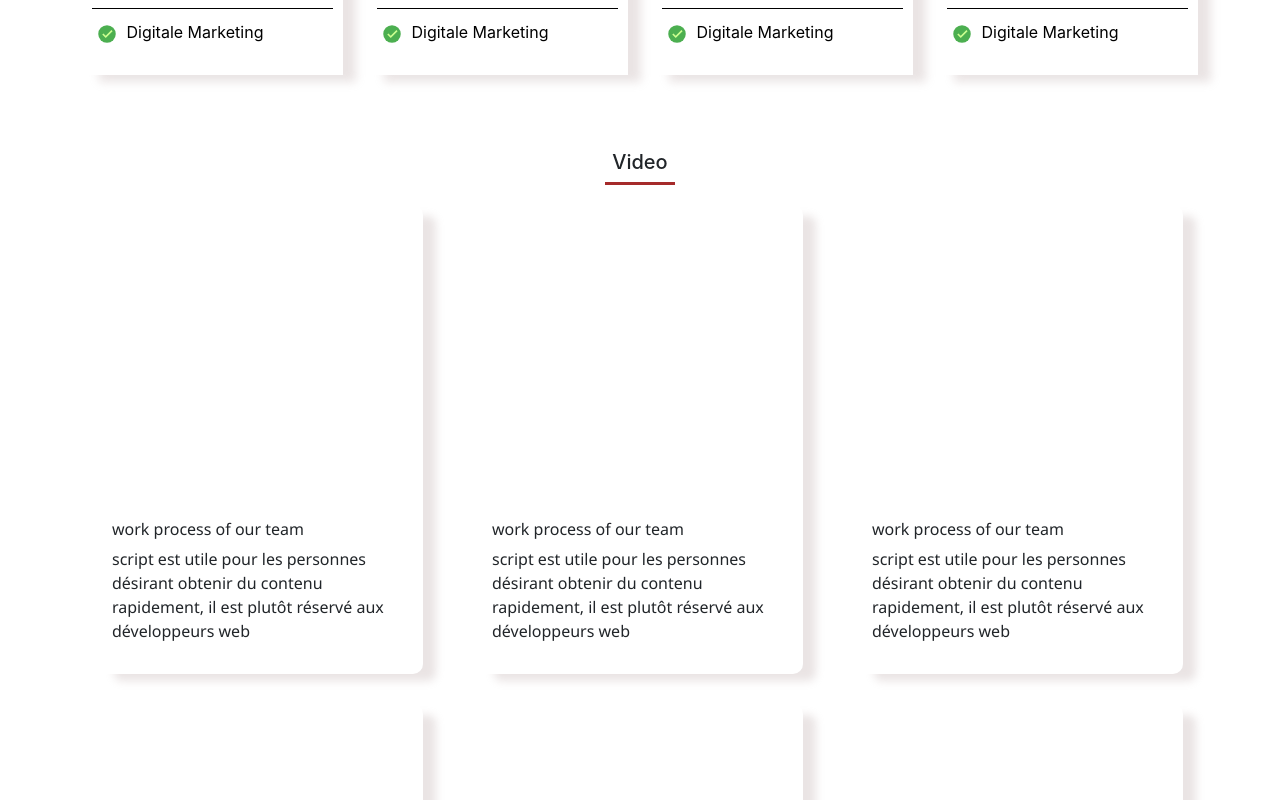
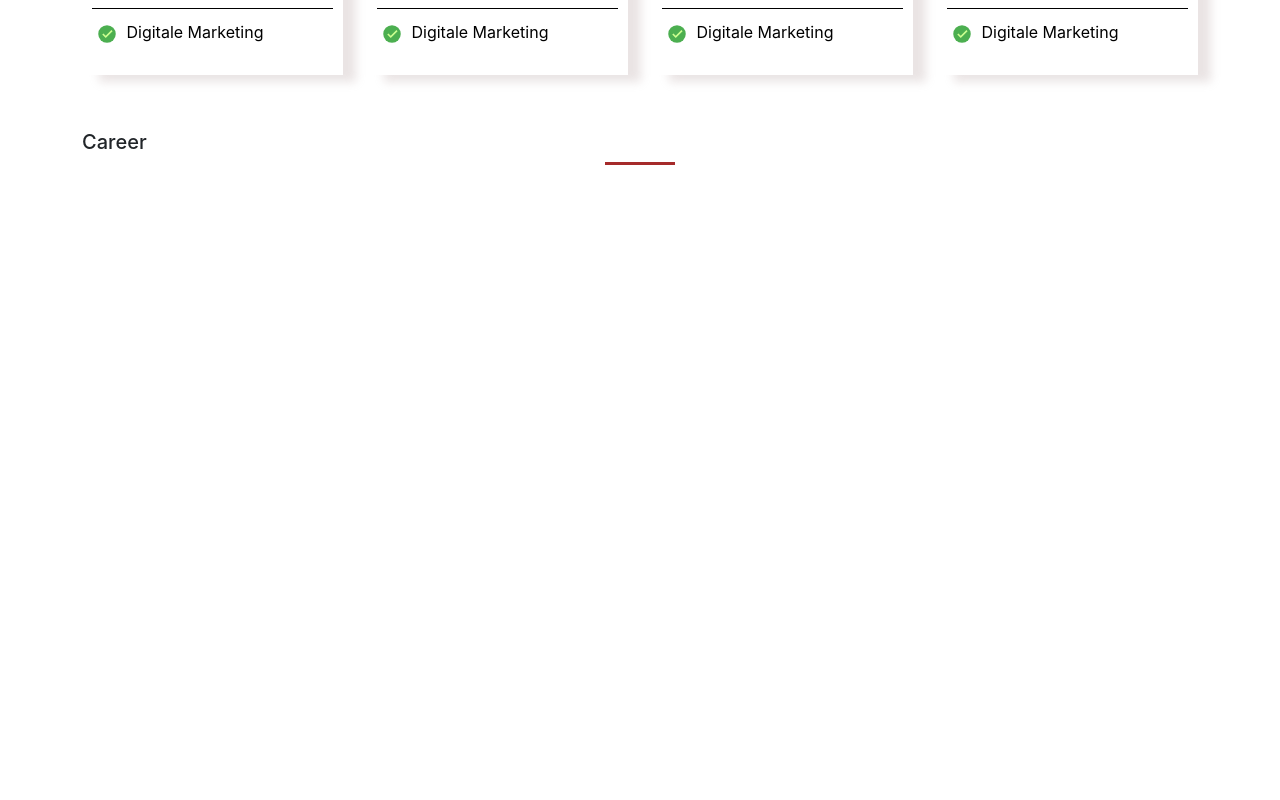
Before and after one commit to alaodriss/React_Company_portfolio_website_, a React (Create React App) app: page / in a window 1280 px wide. Shown: the part 2540-3340 px from the top of the page. Built offline with nearby package versions, Linux system fonts and the light colour scheme; no server answers.

Commit message:
HTTP Request to Get API Data with fetch and used hook

```diff
--- a/src/ components/About/About.css
+++ b/src/ components/About/About.css
@@ -5,6 +5,10 @@
   .about-section {
     height: auto;
   }
+  .about-image img {
+  display: none;
+  }
+
 }
 
 .about-image img {
--- /dev/null
+++ b/src/ components/Faq/Career.css
@@ -0,0 +1,3 @@
+.career{
+height: 900px;
+}
--- /dev/null
+++ b/src/ components/Faq/Career.js
@@ -0,0 +1,41 @@
+import React, { useEffect, useState } from "react";
+import "./Career.css";
+const Career = () => {
+  const url = "https://jsonplaceholder.typicode.com/posts";
+
+  const [data, setData] = useState([]);
+
+  const loadPostData = () => {
+    fetch(url, {
+      method: "GET",
+    })
+      .then((res) => res.json())
+      .then((result) => {
+        if(result){
+            setData(result)
+            console.log(result);
+        }
+      })
+      .catch((err) => {
+        console.log(err);
+      });
+  };
+
+  useEffect(()=> {
+    loadPostData()
+  },[])
+
+  return (
+    <div className="container career">
+      <div className="career-title">
+        <h5> Career</h5>
+        <span className="line"></span>
+      </div>
+      <div className="row">
+
+      </div>
+    </div>
+  );
+};
+
+export default Career;
--- a/src/App.js
+++ b/src/App.js
@@ -6,11 +6,12 @@ import Service from "./ components/Service/Service";
 import Testimonial from "./ components/Testimonial/Testimonial";
 import Subscription from "./ components/Subscription/Subscription";
 import Footer from "./ components/Footer/Footer";
-import "./App.css";
 import ScrollToTop from "react-scroll-to-top";
 import Team from "./ components/Team/Team";
 import Feedback from "./ components/Feedback/Feedback";
 import Video from "./ components/Video/Video";
+import Career from "./ components/Faq/Career";
+import "./App.css";
 
 const App = () => {
   return (
@@ -19,6 +20,7 @@ const App = () => {
       <Home />
       <About />
       <Service />
+      <Career />
       <Video />
       <Team />
       <Testimonial />
```
